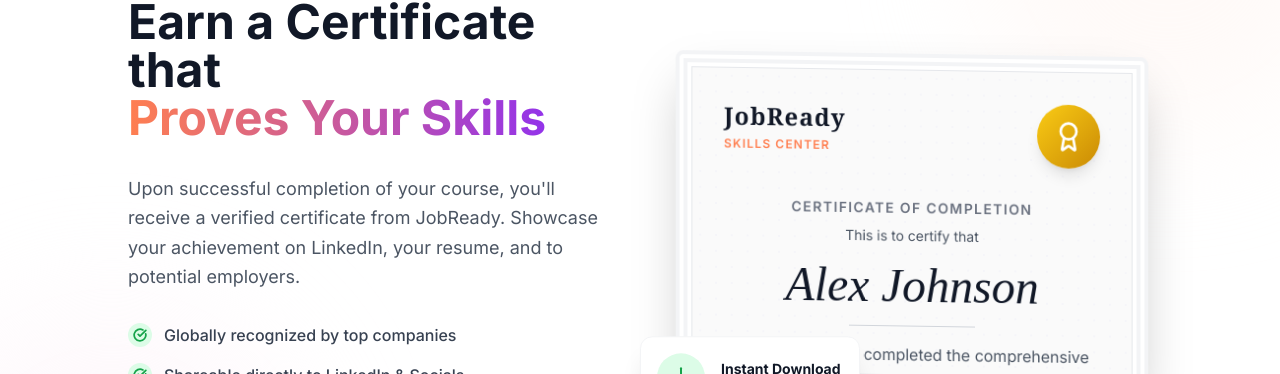
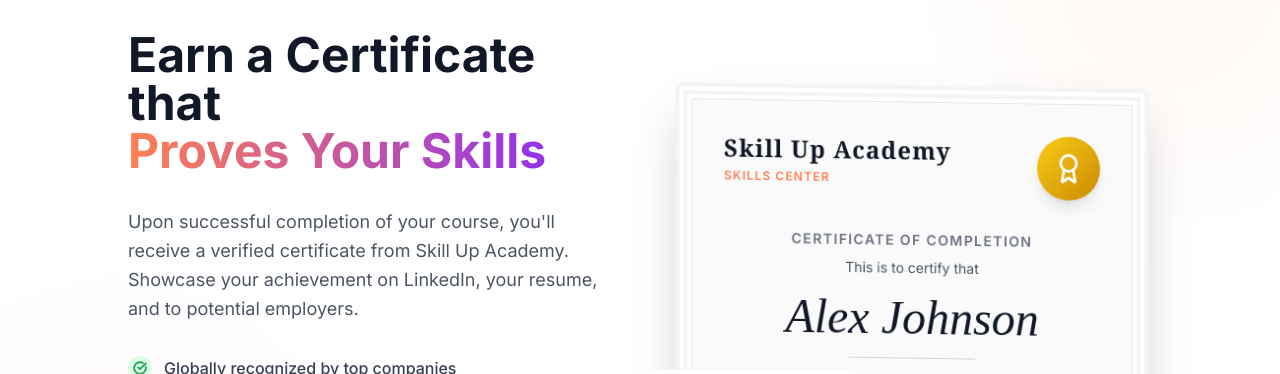
Before and after one commit to Balaganesh-Mala/Finwise, a React (Vite) app in the folder client/: page / in a window 1280 px wide. Shown: the part 2413-2787 px from the top of the page. Built offline with nearby package versions, Linux system fonts and the light colour scheme; no server answers.

Commit message:
login checking student

```diff
--- a/client/index.html
+++ b/client/index.html
@@ -4,7 +4,7 @@
     <meta charset="UTF-8" />
     <link rel="icon" type="image/svg+xml" href="/vite.svg" />
     <meta name="viewport" content="width=device-width, initial-scale=1.0" />
-    <title>JobReady Skills Center</title>
+    <title>Skill Up Academy</title>
     <link rel="preconnect" href="https://fonts.googleapis.com">
     <link rel="preconnect" href="https://fonts.gstatic.com" crossorigin>
     <link href="https://fonts.googleapis.com/css2?family=Inter:wght@300;400;500;600;700&display=swap" rel="stylesheet">
--- a/client/src/components/AboutSection.jsx
+++ b/client/src/components/AboutSection.jsx
@@ -61,7 +61,7 @@
                             </h2>
 
                             <p className="text-xl text-gray-600 mb-10 leading-relaxed font-light">
-                                JobReady isn't just an institute; it's a career launchpad. We replace traditional rote learning with immersive, project-based experiences that simulate the real corporate world.
+                                Skill Up Academy isn't just an institute; it's a career launchpad. We replace traditional rote learning with immersive, project-based experiences that simulate the real corporate world.
                             </p>
 
                             <div className="space-y-8 mb-12">
--- a/client/src/components/CertificateSection.jsx
+++ b/client/src/components/CertificateSection.jsx
@@ -20,14 +20,14 @@
                         </div>
 
                         <h2 className="text-4xl lg:text-5xl font-bold text-gray-900 leading-tight">
-              Earn a Certificate that <br/>
+                            Earn a Certificate that <br />
                             <span className="text-transparent bg-clip-text bg-gradient-to-r from-indigo-600 to-purple-600">
                                 Proves Your Skills
                             </span>
                         </h2>
 
                         <p className="text-lg text-gray-600 leading-relaxed">
-              Upon successful completion of your course, you'll receive a verified certificate from JobReady.
+                            Upon successful completion of your course, you'll receive a verified certificate from Skill Up Academy.
                             Showcase your achievement on LinkedIn, your resume, and to potential employers.
                         </p>
 
@@ -70,7 +70,7 @@
                                 <div className="relative z-10 w-full">
                                     <div className="flex justify-between items-start w-full mb-8">
                                         <div className="text-left">
-                                <h4 className="text-2xl font-bold text-gray-900 tracking-wider font-serif">JobReady</h4>
+                                            <h4 className="text-2xl font-bold text-gray-900 tracking-wider font-serif">Skill Up Academy</h4>
                                             <p className="text-xs text-indigo-600 font-semibold tracking-widest uppercase mt-1">Skills Center</p>
                                         </div>
                                         <div className="w-16 h-16 bg-gradient-to-br from-yellow-400 to-yellow-600 rounded-full flex items-center justify-center text-white shadow-lg">
--- a/client/src/components/Footer.jsx
+++ b/client/src/components/Footer.jsx
@@ -6,7 +6,7 @@
 const Footer = () => {
   const { getContactInfo, getSocialLink, settings } = useSettings();
 
-  const siteTitle = settings?.siteTitle || 'JobReady';
+  const siteTitle = settings?.siteTitle || 'Skill Up Academy';
   const address = getContactInfo('address') || '123 Skills Ave, Tech City, State';
   const phone = getContactInfo('phone') || '+1 (555) 123-4567';
   const email = getContactInfo('email') || 'info@jobreadyskills.com';
--- a/client/src/components/ReviewsSection.jsx
+++ b/client/src/components/ReviewsSection.jsx
@@ -71,7 +71,7 @@
             id: 5,
             name: "Emily Davis",
             role: "UX Designer @ Airbnb",
-            review: "JobReady's design critique sessions were brutal but necessary. They shaped my design thinking.",
+            review: "Skill Up Academy's design critique sessions were brutal but necessary. They shaped my design thinking.",
             rating: 5,
             icon: Palette,
             color: "bg-pink-100 text-pink-600"
--- a/client/src/components/SEO.jsx
+++ b/client/src/components/SEO.jsx
@@ -6,8 +6,8 @@
     const { settings } = useSettings();
 
     // Fallback/Default values
-    const siteTitle = settings?.siteTitle || 'JobReady Skills Center';
-    const defaultDescription = 'Master in-demand skills like MERN Stack, Data Science, and Digital Marketing with JobReady Skills Center. Get job-ready with our expert-led courses.';
+    const siteTitle = settings?.siteTitle || 'Skill Up Academy';
+    const defaultDescription = 'Master in-demand skills like MERN Stack, Data Science, and Digital Marketing with Skill Up Academy. Get career-ready with our expert-led courses.';
     const defaultKeywords = 'MERN Stack, Data Science, Digital Marketing, Coding Courses, Job Ready Skills, Web Development';
     const defaultImage = 'https://images.unsplash.com/photo-1516321318423-f06f85e504b3?ixlib=rb-1.2.1&auto=format&fit=crop&w=800&q=80';
 
--- a/client/src/context/SettingsContext.jsx
+++ b/client/src/context/SettingsContext.jsx
@@ -7,7 +7,7 @@
 
 export const SettingsProvider = ({ children }) => {
     const defaultSettings = {
-        siteTitle: 'JobReady',
+        siteTitle: 'Skill Up Academy',
         logoUrl: '',
         contact: {
             phone: '+91 9874563210',
--- a/client/src/pages/Home.jsx
+++ b/client/src/pages/Home.jsx
@@ -17,7 +17,7 @@
     <div className="bg-gray-50 min-h-screen">
       <SEO
         title="Home"
-        description="Launch your career with JobReady Skills Center. Expert-led courses in MERN Stack, Data Science, and Digital Marketing."
+        description="Launch your career with Skill Up Academy. Expert-led courses in MERN Stack, Data Science, and Digital Marketing."
       />
 
       {/* Hero Section */}
--- a/client/src/pages/StudentLogin.jsx
+++ b/client/src/pages/StudentLogin.jsx
@@ -128,7 +128,7 @@
             {/* Brand Slogan (Left Side) - Hidden on Mobile */}
             <div className="absolute left-16 bottom-16 z-10 hidden lg:block text-white max-w-xl">
                 <h1 className="text-5xl font-bold leading-tight mb-4 text-white">
-                Unlock Your Potentional with <span className="text-indigo-400">JobReady.</span>
+                    Unlock Your Potentional with <span className="text-indigo-400">Skill Up Academy.</span>
                 </h1>
                 <p className="text-lg text-gray-300">
                     Join thousands of students forwarding their careers with our award-winning curriculum and mentorship.
```
Also changed, not shown: client/public/robots.txt (added), 2 other files (tests, documents, lock files or other folders). Lines whose indentation alone changed are shown as unchanged.
